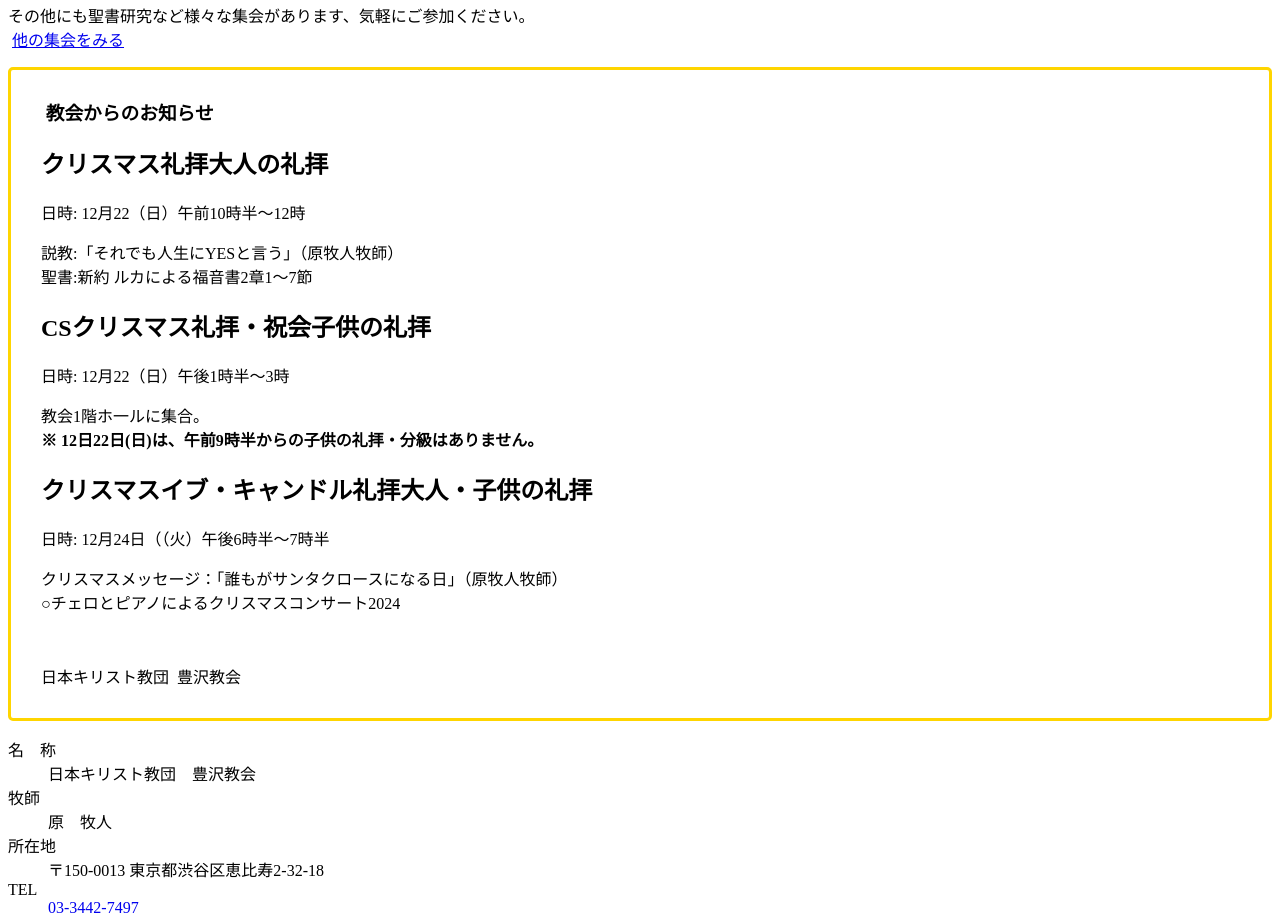
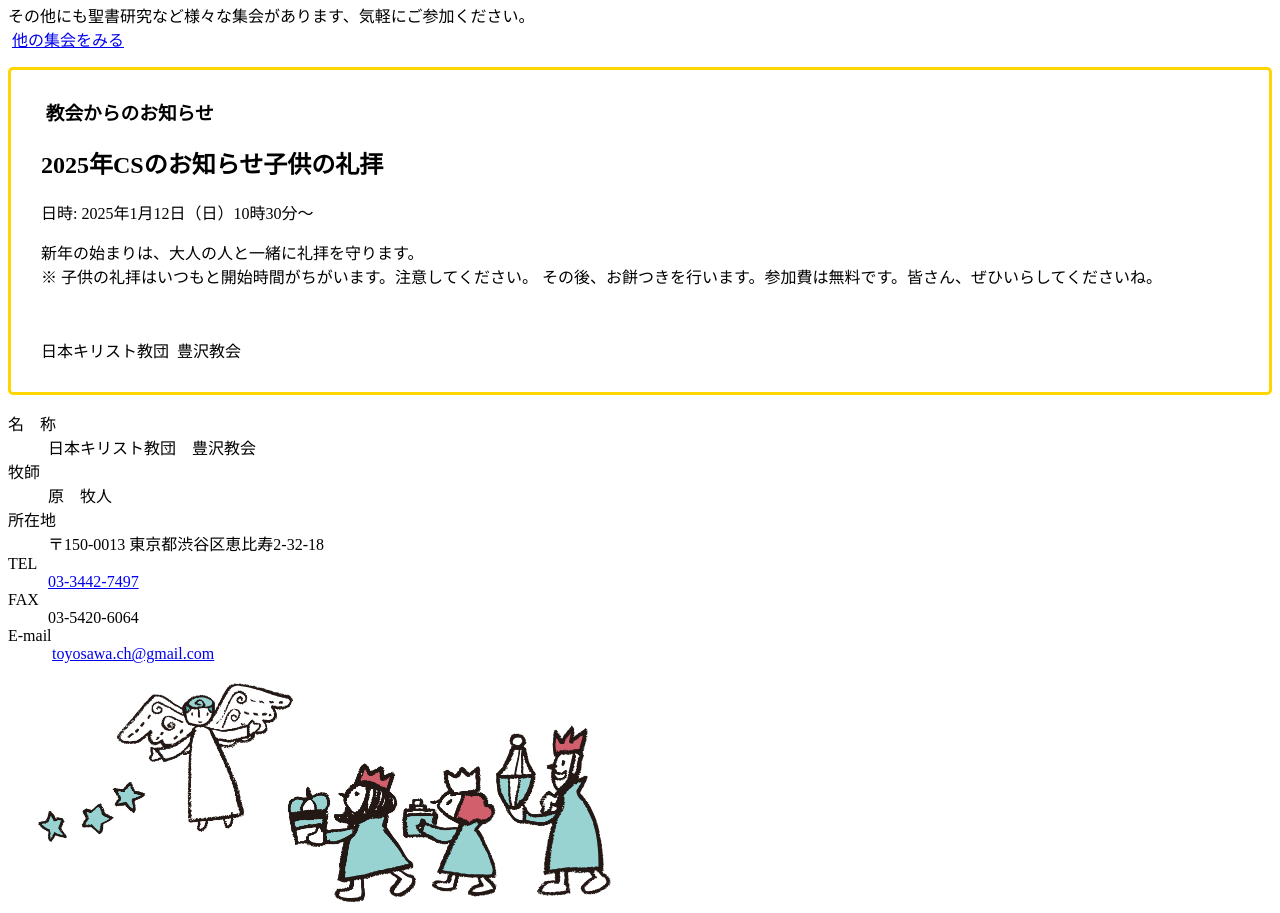
Before and after one commit to conbufan/toyosawa-church, a website with bundled scripts: page public/index.html in a window 1280 px wide. Shown: the part 1528-2441 px from the top of the page. Built offline with nearby package versions, Linux system fonts and the light colour scheme; a web font is replaced by a local one.

Commit message:
2025 new year

```diff
--- a/public/index.html
+++ b/public/index.html
@@ -88,39 +88,16 @@
 					<h1 class="icon-bell" style="font-weight: bold;">&nbsp;教会からのお知らせ</h1>
 
 					<div class="xxx-flex00_00">
-						<h2 class="yellow">クリスマス礼拝<span class="tag-orangeyellow">大人の礼拝</span></h2>
+						<h2 class="yellow">2025年CSのお知らせ<span class="tag-orangeyellow">子供の礼拝</span></h2>
 						<div class="datetime">
-							日時: 12月22（日）午前10時半〜12時<br>
+							日時: 2025年1月12日（日）10時30分〜<br>
 						</div>
 						<p>
-							説教:「それでも人生にYESと言う」（原牧人牧師）<br>
-							聖書:新約 ルカによる福音書2章1〜7節
+							新年の始まりは、大人の人と一緒に礼拝を守ります。<br>
+							※ 子供の礼拝はいつもと開始時間がちがいます。注意してください。
+							その後、お餅つきを行います。参加費は無料です。皆さん、ぜひいらしてくださいね。
 						</p>
 					</div>
-
-
-					<div class="xxx-flex00_00">
-						<h2 class="green">CSクリスマス礼拝・祝会<span class="tag-green">子供の礼拝</span></h2>
-						<div class="datetime">
-							日時: 12月22（日）午後1時半〜3時<br>
-						</div>
-						<p>
-							教会1階ホ一ルに集合。<br>
-							<strong>※ 12日22日(日)は、午前9時半からの子供の礼拝・分級はありません。</strong>
-						</p>
-					</div>
-
-					<div class="xxx-flex00_00">
-						<h2 class="orange">クリスマスイブ・キャンドル礼拝<span class="tag-orange">大人・子供の礼拝</span></h2>
-						<div class="datetime">
-							日時: 12月24日（（火）午後6時半〜7時半<br>
-						</div>
-						<p>
-							クリスマスメッセージ：「誰もがサンタクロースになる日」（原牧人牧師）<br>
-							○チェロとピアノによるクリスマスコンサート2024
-						</p>
-					</div>
-
 
 					<div class="small" style="margin-top: 50px">
 						日本キリスト教団&nbsp;&nbsp;豊沢教会
```
Also changed, not shown: 3 other files.
